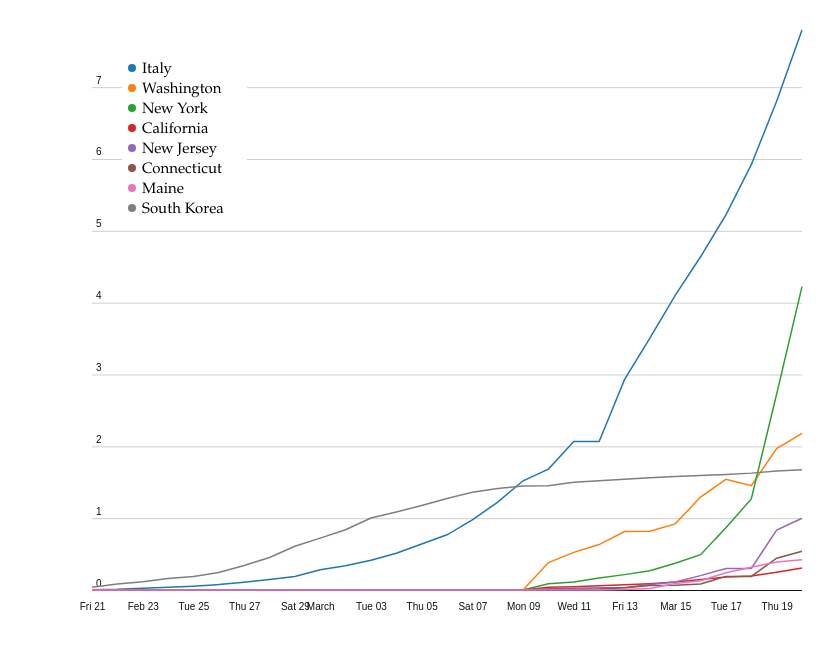
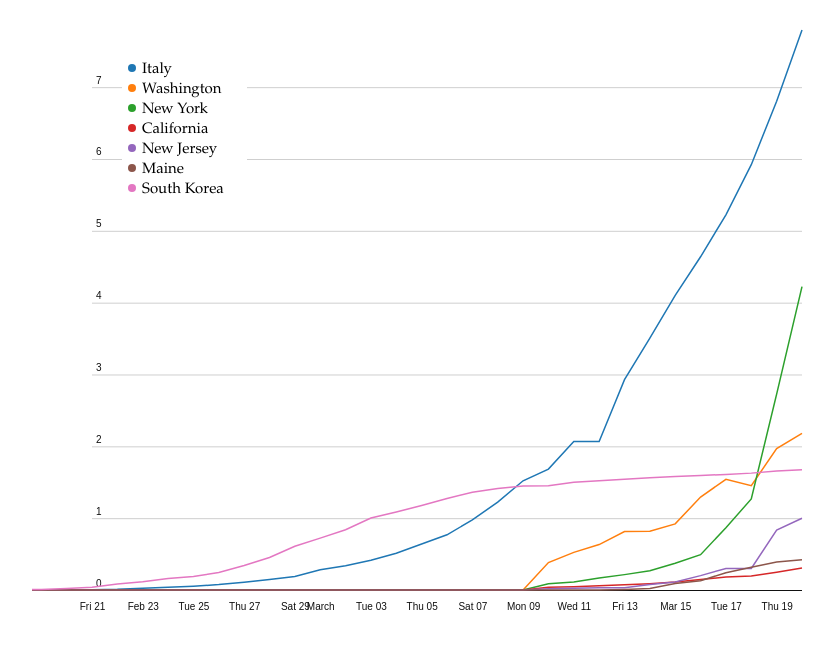
Before and after one commit to llimllib/covidgraph, a plain HTML site: page index.html in a window 1280 px wide. Shown: the part 111-760 px from the top of the page, without its empty margins (48-882 px from the left). Drawn offline with nearby package versions, Linux system fonts and the light colour scheme.

Commit message:
factor out data fetching

```diff
--- a/graph.js
+++ b/graph.js
@@ -94,27 +94,11 @@ capita = {
   "South Korea": 51709098
 };
 
-graph = async () => {
-  let mindt = new Date(9999999999999);
-  let maxdt = new Date(0);
-  let maxval = 0;
-  const startdt = new Date(2020, 1, 21);
-  const data = await d3.csv("./time_series_19-covid-Confirmed.csv", row => {
-    // For now, let's just filter to Italy, California, New York, CT and Maine
-    if (
-      ["Italy", "Korea, South"].indexOf(row["Country/Region"]) == -1 &&
-      [
-        "California",
-        "Maine",
-        "New York",
-        "Connecticut",
-        "Washington",
-        "New Jersey"
-      ].indexOf(row["Province/State"]) == -1
-    ) {
-      return;
-    }
+// intentionally global. Let's let users play with it in the console if they want
+covidData = undefined;
 
+fetchData = async () => {
+  covidData = await d3.csv("./time_series_19-covid-Confirmed.csv", row => {
     if (row["Country/Region"] == "Korea, South") {
       row["Country/Region"] = "South Korea";
     }
@@ -131,6 +115,11 @@ graph = async () => {
 
         const name = row["Province/State"] || row["Country/Region"];
         row.name = name;
+        if (row["Province/State"]) {
+          row.displayName = `${row["Province/State"]}, ${
+            row["Country/Region"]
+          }`;
+        }
 
         // convert each field to a number
         row[prop] = +row[prop];
@@ -142,23 +131,8 @@ graph = async () => {
         if (parts.length == 3) {
           dt = new Date(+("20" + parts[2]), +parts[0] - 1, +parts[1]);
 
-          // The virus didn't start to pick up in Italy until Feb 21, so
-          // eliminate dates before that
-          if (dt < startdt) {
-            continue;
-          }
-
-          if (dt < mindt) {
-            mindt = dt;
-          } else if (dt > maxdt) {
-            maxdt = dt;
-          }
-
           // We're going to graph the reported incidences per 10k people
           const percapita = (row[prop] / capita[name]) * 10000;
-          if (percapita > maxval) {
-            maxval = percapita;
-          }
           values.push({
             dt: dt,
             value: percapita
@@ -166,9 +140,21 @@ graph = async () => {
         }
       }
     }
+
+    // attach the values array to the row
     row.values = values;
     return row;
   });
+};
+
+// regions is a list of regions to graph. the region names must match a
+// covidData.name exactly
+graph = async regions => {
+  // TODO: better starting point? This is pretty arbitrarily chosen
+  const startdt = new Date(2020, 1, 21);
+  const data = covidData.filter(d => regions.indexOf(d.name) != -1);
+  const maxdt = d3.max(data[0].values, d => d.dt);
+  const maxval = d3.max(data, row => d3.max(row.values.map(d => d.value)));
 
   console.log(data);
 
@@ -188,7 +174,7 @@ graph = async () => {
   // Add X axis: the date
   const x = d3
     .scaleTime()
-    .domain([mindt, maxdt])
+    .domain([startdt, maxdt])
     .range([0, width]);
   svg
     .append("g")
@@ -259,6 +245,19 @@ graph = async () => {
   });
 };
 
+main = async () => {
+  await fetchData();
+  await graph([
+    "Italy",
+    "South Korea",
+    "California",
+    "Washington",
+    "New York",
+    "New Jersey",
+    "Maine"
+  ]);
+};
+
 window.addEventListener("DOMContentLoaded", evt => {
-  graph();
+  main();
 });
--- a/index.html
+++ b/index.html
@@ -45,6 +45,8 @@ td {
     <h1>Covid Cases per 10k people</h1>
     <div id="graph">
     </div>
+    <div id="regions">
+    </div>
   </article>
 </body>
 </html>
```
